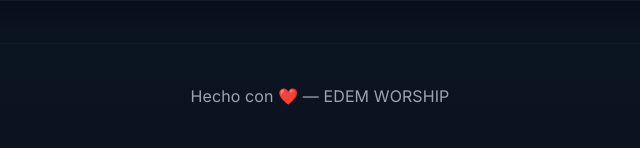
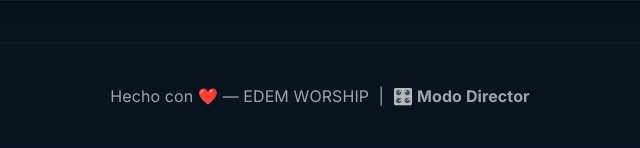
Before and after one commit to Carlosesosa23/edem-worship, a Flask app: page / in a window 1280 px wide. Shown: the part 1131-1279 px from the top of the page, without its empty margins (320-960 px from the left). Run offline with Flask 3, Linux system fonts and the light colour scheme; data that the repository does not hold is empty; some libraries are stand-ins or nearby versions.

Commit message:
Boton modo director

```diff
--- a/static/js/service-worker.js
+++ b/static/js/service-worker.js
@@ -1,4 +1,4 @@
-const CACHE_NAME = 'edem-worship-v10';
+const CACHE_NAME = 'edem-worship-v11';
 const URLS_TO_CACHE = [
   '/',
   '/static/css/styles.css',
--- a/templates/index.html
+++ b/templates/index.html
@@ -143,7 +143,8 @@ Gracia sublime es..." rows="12" style="font-family: monospace; white-space: pre;
     </main>
 
     <footer class="site-footer">
-        <div class="container">Hecho con ❤️ — EDEM WORSHIP</div>
+        <div class="container">Hecho con ❤️ — EDEM WORSHIP &nbsp;|&nbsp; <a href="/director"
+                style="color: inherit; text-decoration: none; font-weight: bold;">🎛️ Modo Director</a></div>
     </footer>
     <script>
         if ('serviceWorker' in navigator) {
```
